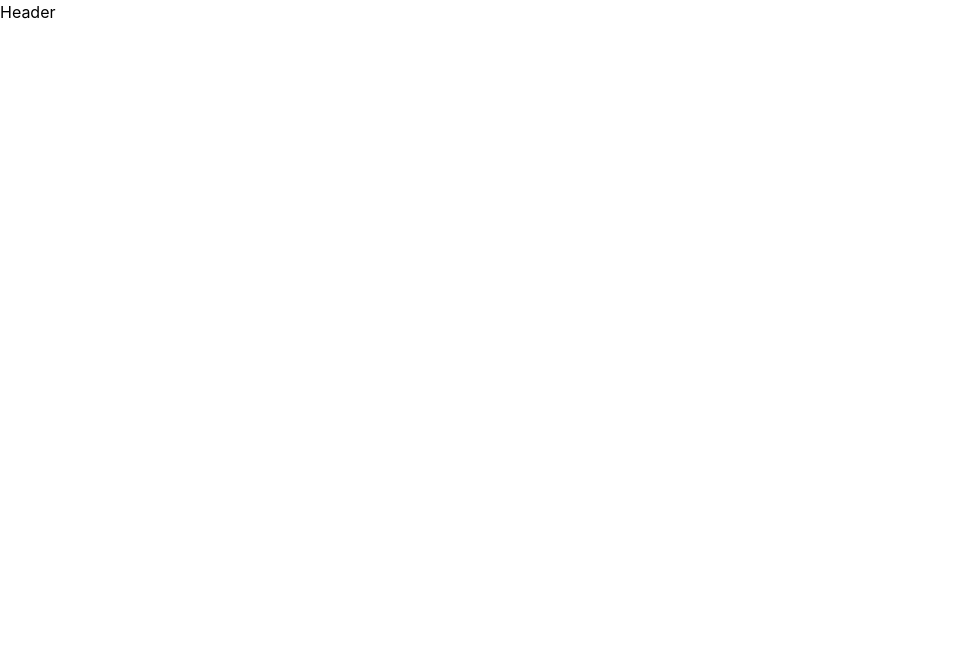
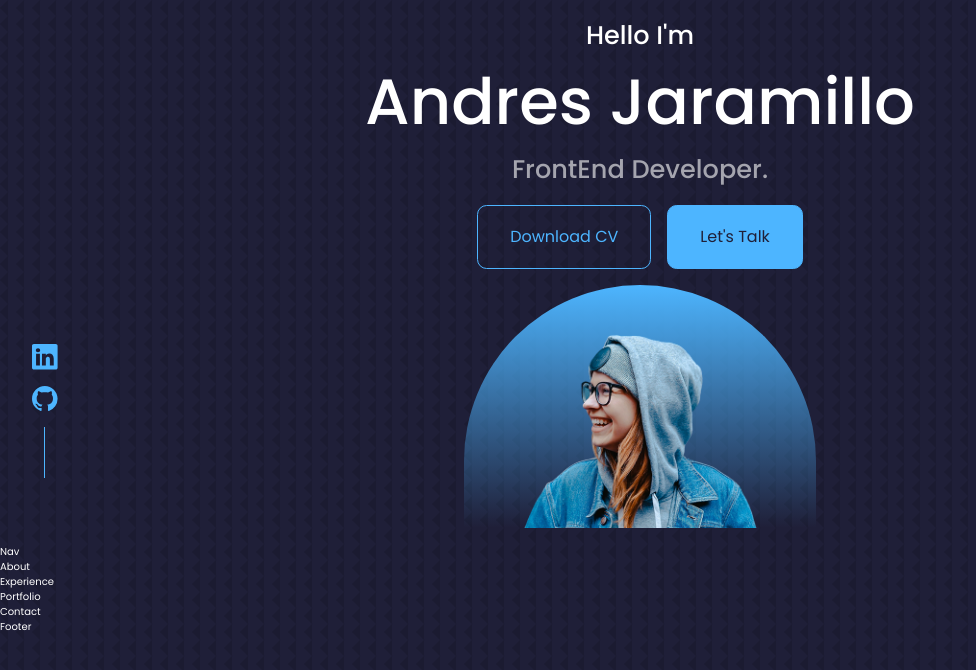
Before and after one commit to GhostemaneUrs/Portfolio, a React (Vite) app: page / in a window 1280 px wide. Shown: the top 670 px of the page, without its empty margins (0-976 px from the left). Built offline with nearby package versions, Linux system fonts and the light colour scheme.

Commit message:
feat: header finished

```diff
--- a/package.json
+++ b/package.json
@@ -9,7 +9,8 @@
   },
   "dependencies": {
     "react": "^17.0.2",
-    "react-dom": "^17.0.2"
+    "react-dom": "^17.0.2",
+    "react-icons": "^4.3.1"
   },
   "devDependencies": {
     "@vitejs/plugin-react": "^1.0.7",
--- a/src/components/header/Header.jsx
+++ b/src/components/header/Header.jsx
@@ -1,10 +1,42 @@
-import React from 'react'
-import './styles.scss'
+import React from "react";
+import "./styles.scss";
+import avatar from "../../assets/img/me.png";
+import cv from "../../assets/document/HojaDeVida.pdf";
+import { BsLinkedin, BsGithub } from "react-icons/bs";
 
 const Header = () => {
   return (
-    <div>Header</div>
-  )
-}
+    <div className="header">
+      <div className="container-1400 header-container">
+        <h5>Hello I'm</h5>
+        <h1>Andres Jaramillo</h1>
+        <h5 className="text-light">FrontEnd Developer.</h5>
+        <div className="container-button">
+          <a href={cv} download className="button">
+            Download CV
+          </a>
+          <a href="" className="button button-primary">
+            Let's Talk
+          </a>
+        </div>
+        <div className="socials">
+          <a
+            href="https://www.linkedin.com/in/andres-jaramillo0406/"
+            className="icon-socials"
+            target="_blank"
+          >
+            <BsLinkedin />
+          </a>
+          <a href="https://github.com/GhostemaneUrs" className="icon-socials" target="_blank">
+            <BsGithub />
+          </a>
+        </div>
+        <div className="avatar">
+          <img src={avatar} alt="img_avatar" />
+        </div>
+      </div>
+    </div>
+  );
+};
 
-export default Header
+export default Header;
--- a/src/components/header/styles.scss
+++ b/src/components/header/styles.scss
@@ -0,0 +1,73 @@
+/* containers */
+.container-button {
+  gap: 1rem;
+  display: flex;
+  margin: 1rem 0rem;
+}
+
+/* styles  */
+
+.header {
+  height: 100vh;
+  overflow: hidden;
+}
+
+.header-container {
+  display: flex;
+  height: 100%;
+  position: relative;
+  text-align: center;
+  align-items: center;
+  flex-direction: column;
+}
+
+.socials {
+  gap: 1rem;
+  margin: 1rem 0rem;
+  display: none;
+  position: absolute;
+  align-items: center;
+  flex-direction: column;
+  justify-content: center;
+}
+
+.socials::after {
+  content: "";
+  width: 1px;
+  height: 3.2rem;
+  background: var(--base-color-primary);
+}
+
+.icon-socials {
+  font-size: 1.6rem;
+}
+
+.avatar {
+  width: 100%;
+  height: 100%;
+  overflow: hidden;
+  max-width: 352px;
+  max-height: 370px;
+  padding: 3rem 2.4rem 2.4rem 2.4rem;
+  border-radius: 19.2rem 19.2rem 0 0;
+  background: linear-gradient(var(--base-color-primary), transparent);
+}
+
+@media (min-width: 1024px) {
+  .header {
+    height: 68vh;
+  }
+
+  .socials {
+    top: calc(50% + 3.5rem);
+    left: 2rem;
+    display: flex;
+  }
+}
+
+@media (min-width: 1536px) {
+  .socials {
+    top: 30rem;
+    left: 0rem;
+  }
+}
--- a/src/page/index.jsx
+++ b/src/page/index.jsx
@@ -1,10 +1,22 @@
 import React from 'react'
+import Nav from '../components/nav/Nav'
+import About from '../components/about/About'
 import Header from '../components/header/Header'
+import Footer from '../components/footer/Footer'
+import Contact from '../components/contact/Contact'
+import Portfolio from '../components/portfolio/Portfolio'
+import Experience from '../components/experience/Experience'
 
 const index = () => {
   return (
     <>
         <Header/>
+        <Nav/>
+        <About/>
+        <Experience/>
+        <Portfolio/>
+        <Contact/>
+        <Footer/>
     </>
   )
 }
--- a/src/theme/index.scss
+++ b/src/theme/index.scss
@@ -1,17 +1,105 @@
 @import "tailwindcss/base";
 @import "tailwindcss/components";
 @import "tailwindcss/utilities";
+@import url("https://fonts.googleapis.com/css2?family=Poppins:wght@300;400;500;600&display=swap");
+
+/* Variables */
+:root {
+  --base-bg-color: #1f1f38;
+  --base-bg-variant: #2c2c6c;
+  --base-color-white: #fff;
+  --transition: all 400ms ease;
+  --base-color-primary: #4db5ff;
+  --base-color-light: rgba(255, 255, 255, 0.6);
+  --base-color-primary-variant: rgba(77, 181, 255, 0.4);
+}
 
 body {
-  margin: 0;
-  font-family: -apple-system, BlinkMacSystemFont, 'Segoe UI', 'Roboto', 'Oxygen',
-    'Ubuntu', 'Cantarell', 'Fira Sans', 'Droid Sans', 'Helvetica Neue',
-    sans-serif;
+  font-family: "Poppins", sans-serif;
   -webkit-font-smoothing: antialiased;
   -moz-osx-font-smoothing: grayscale;
+  font-size: 62.5%; /* 1 rem = 10px */
+  color: var(--base-color-white);
+  background: var(--base-bg-color);
+  background-image: url(../assets/img/bg-texture.png);
 }
 
-code {
-  font-family: source-code-pro, Menlo, Monaco, Consolas, 'Courier New',
-    monospace;
+* {
+  margin: 0;
+  padding: 0;
+  border: 0;
+  outline: 0;
+  list-style: none;
+  text-decoration: none;
+  box-sizing: border-box;
 }
+
+html {
+  scroll-behavior: smooth;
+}
+
+h1,
+h2,
+h3,
+h4,
+h5 {
+  font-size: 1.6rem;
+  font-weight: 500;
+}
+
+h1 {
+  font-size: 4rem;
+}
+
+a {
+  color: var(--base-color-primary);
+  transition: var(--transition);
+}
+
+a:hover {
+  color: var(--base-color-white);
+}
+
+img {
+  width: 100%;
+  display: block;
+  object-fit: cover;
+}
+
+::-webkit-scrollbar {
+  display: none;
+}
+
+.container-1400 {
+  width: 100%;
+  margin: 0 auto;
+  max-width: 1400px;
+  padding: 1rem;
+}
+
+.button {
+  cursor: pointer;
+  font-size: 1rem;
+  width: max-content;
+  border-radius: 0.6rem;
+  display: inline-block;
+  padding: 1.2rem 2rem;
+  transition: var(--transition);
+  color: var(--base-color-primary);
+  border: 1px solid var(--base-color-primary);
+}
+
+.button:hover {
+  color: var(--base-bg-color);
+  border-color: transparent;
+  background: var(--base-color-white);
+}
+
+.button-primary {
+  color: var(--base-bg-color);
+  background: var(--base-color-primary);
+}
+
+.text-light {
+  color: var(--base-color-light);
+}
```
Also changed, not shown: 1 other file (tests, documents, lock files or other folders).
